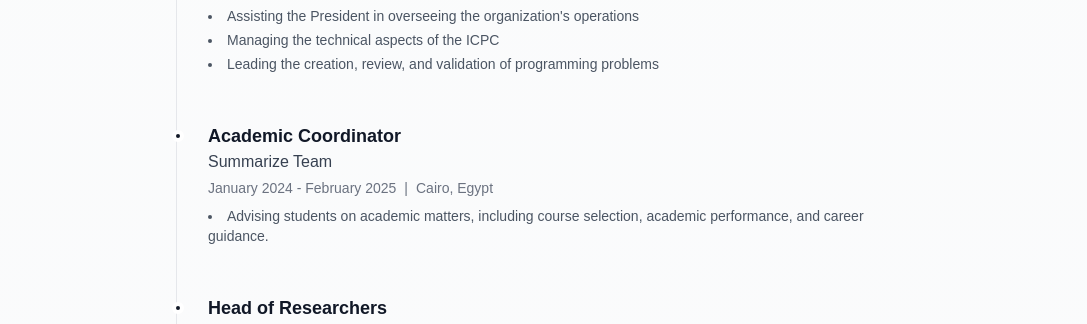
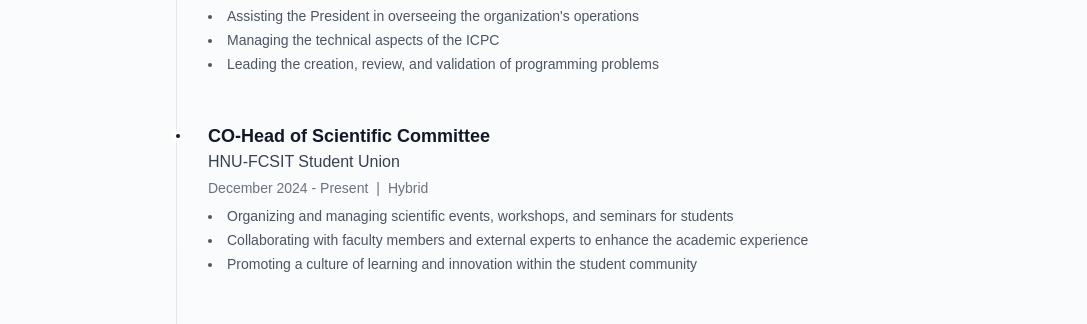
Before and after one commit to Mohamediibra7im/my-personal-portfolio, a Next.js app: page / in a window 1280 px wide. Shown: the part 4700-5024 px from the top of the page, without its empty margins (96-1183 px from the left). Built offline with nearby package versions, Linux system fonts and the light colour scheme; a web font is replaced by a local one.

Commit message:
Add volunteering experience as CO-Head of Scientific Committee

```diff
--- a/components/Qualification.tsx
+++ b/components/Qualification.tsx
@@ -68,6 +68,17 @@ const volunteeringList = [
       "Assisting the President in overseeing the organization's operations",
       "Managing the technical aspects of the ICPC",
       "Leading the creation, review, and validation of programming problems",
+    ],
+  },
+  {
+    title: "CO-Head of Scientific Committee",
+    company: "HNU-FCSIT Student Union",
+    period: "December 2024 - Present",
+    location: "Hybrid",
+    description: [
+      "Organizing and managing scientific events, workshops, and seminars for students",
+      "Collaborating with faculty members and external experts to enhance the academic experience",
+      "Promoting a culture of learning and innovation within the student community",
     ],
   },
   {
```
